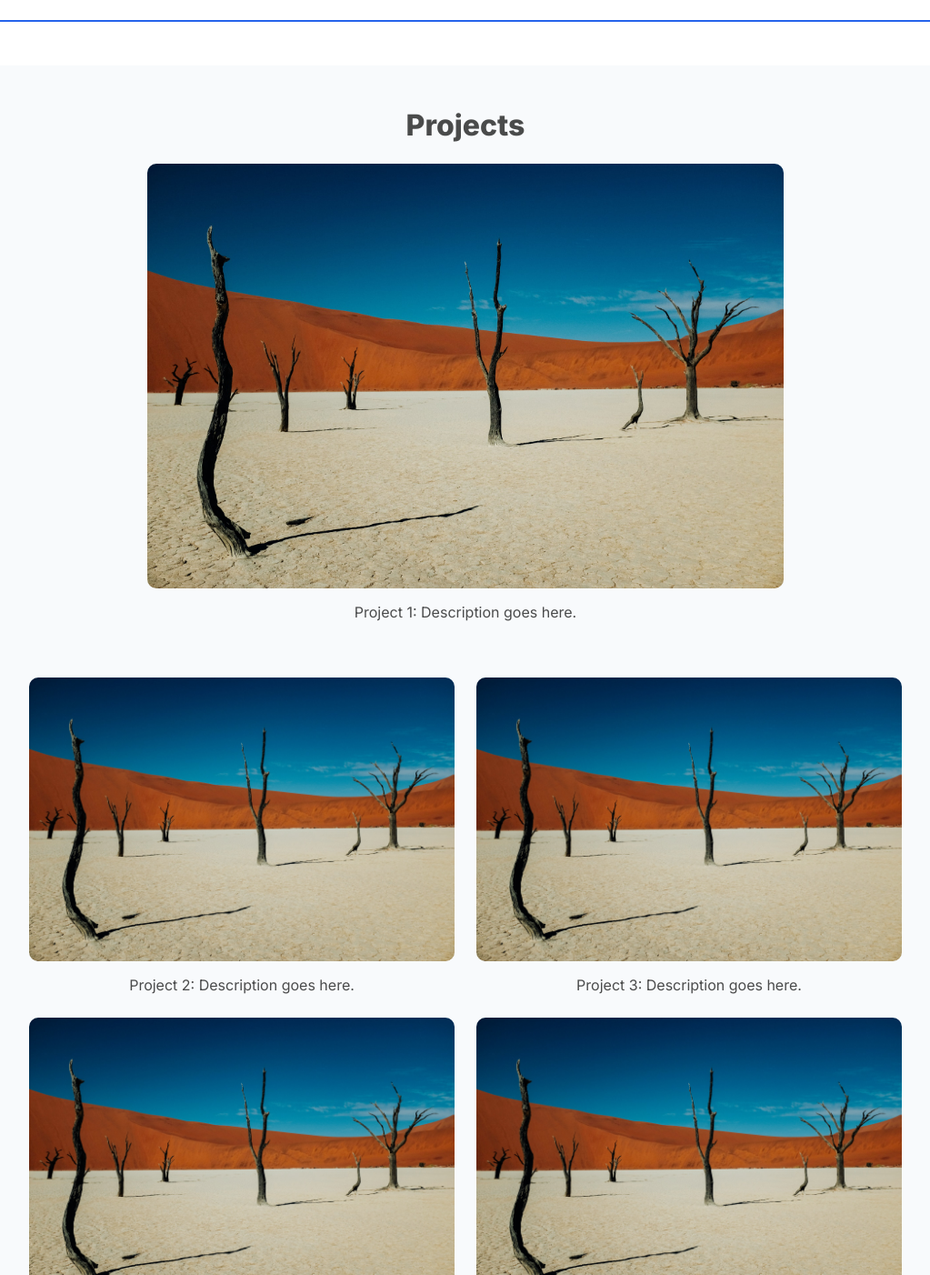
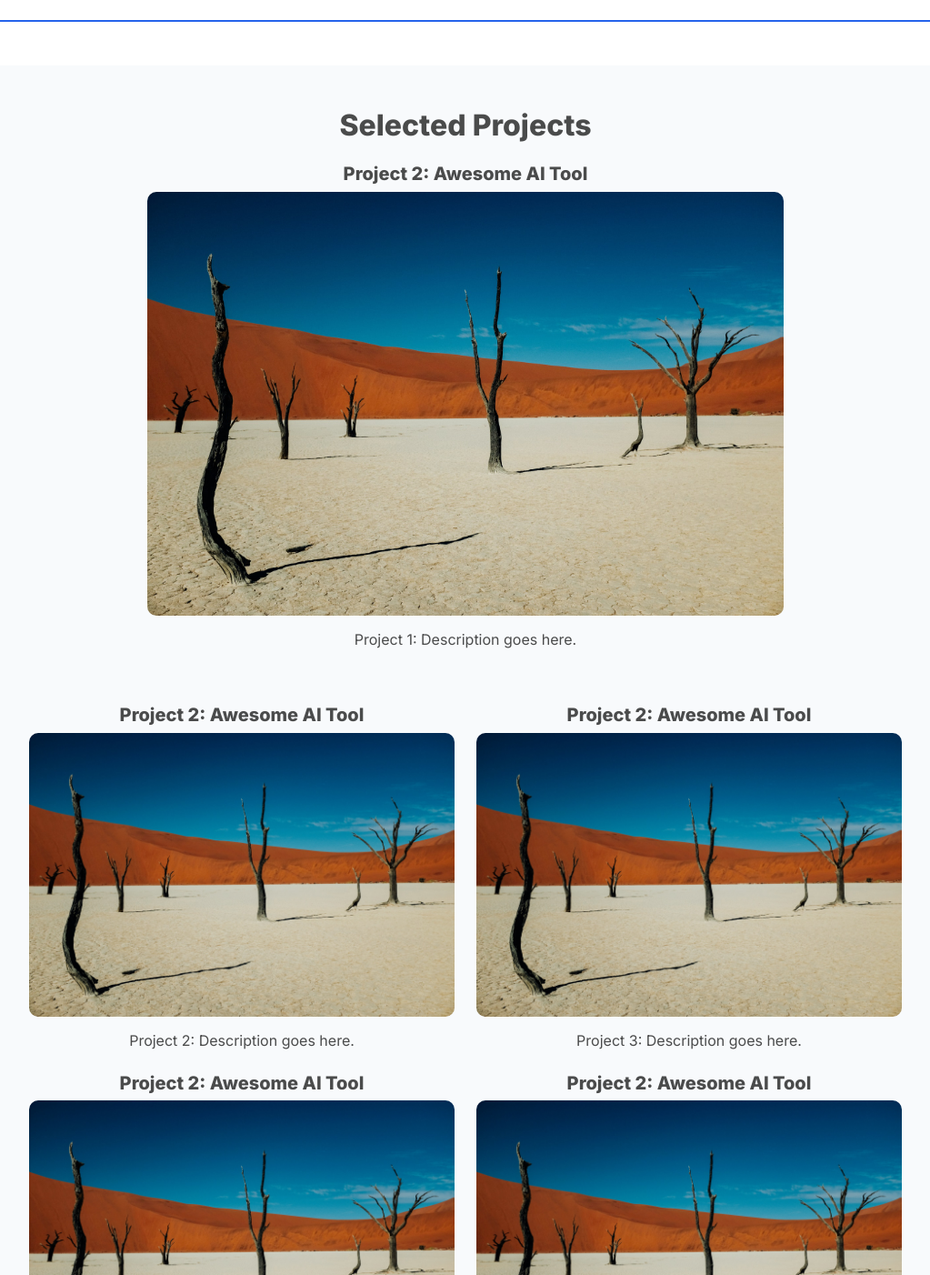
Before and after one commit to OdedMous/profolio-oded, a plain HTML site: page index.html in a window 1280 px wide. Shown: the part 660-2062 px from the top of the page at 91% size, without its empty margins (128-1151 px from the left). Drawn offline with Linux system fonts and the light colour scheme; some icons are missing.

Commit message:
Update index.html

```diff
--- a/index.html
+++ b/index.html
@@ -127,13 +127,14 @@
 <!-- Projects Section -->
 <section class="section hero is-light" id="projects">
   <div class="container is-max-desktop">
-    <h2 class="title is-3 has-text-centered">Projects</h2>
+    <h2 class="title is-3 has-text-centered">Selected Projects</h2>
 
     <!-- First Project (Full-width) -->
     <div class="columns is-centered mb-6">
       <div class="column is-full has-text-centered">
         <a href="https://github.com/yourusername/project1" target="_blank">
           <figure>
+            <h4 class="title is-5 mb-2">Project 2: Awesome AI Tool</h4>
             <img src="static/images/carousel2.jpg" alt="Project 1" style="border-radius:10px; width:100%; max-width:700px;">
             <figcaption class="mt-2">Project 1: Description goes here.</figcaption>
           </figure>
@@ -147,6 +148,7 @@
       <div class="column is-half has-text-centered">
         <a href="https://github.com/yourusername/project2" target="_blank">
           <figure>
+            <h4 class="title is-5 mb-2">Project 2: Awesome AI Tool</h4>
             <img src="static/images/carousel2.jpg" alt="Project 2" style="border-radius:10px; width:100%;">
             <figcaption class="mt-2">Project 2: Description goes here.</figcaption>
           </figure>
@@ -156,6 +158,7 @@
       <div class="column is-half has-text-centered">
         <a href="https://github.com/yourusername/project3" target="_blank">
           <figure>
+            <h4 class="title is-5 mb-2">Project 2: Awesome AI Tool</h4>
             <img src="static/images/carousel2.jpg" alt="Project 3" style="border-radius:10px; width:100%;">
             <figcaption class="mt-2">Project 3: Description goes here.</figcaption>
           </figure>
@@ -165,6 +168,7 @@
       <div class="column is-half has-text-centered">
         <a href="https://github.com/yourusername/project4" target="_blank">
           <figure>
+            <h4 class="title is-5 mb-2">Project 2: Awesome AI Tool</h4>
             <img src="static/images/carousel2.jpg" alt="Project 4" style="border-radius:10px; width:100%;">
             <figcaption class="mt-2">Project 4: Description goes here.</figcaption>
           </figure>
@@ -174,6 +178,7 @@
       <div class="column is-half has-text-centered">
         <a href="https://github.com/yourusername/project5" target="_blank">
           <figure>
+            <h4 class="title is-5 mb-2">Project 2: Awesome AI Tool</h4>
             <img src="static/images/carousel2.jpg" alt="Project 5" style="border-radius:10px; width:100%;">
             <figcaption class="mt-2">Project 5: Description goes here.</figcaption>
           </figure>
```
